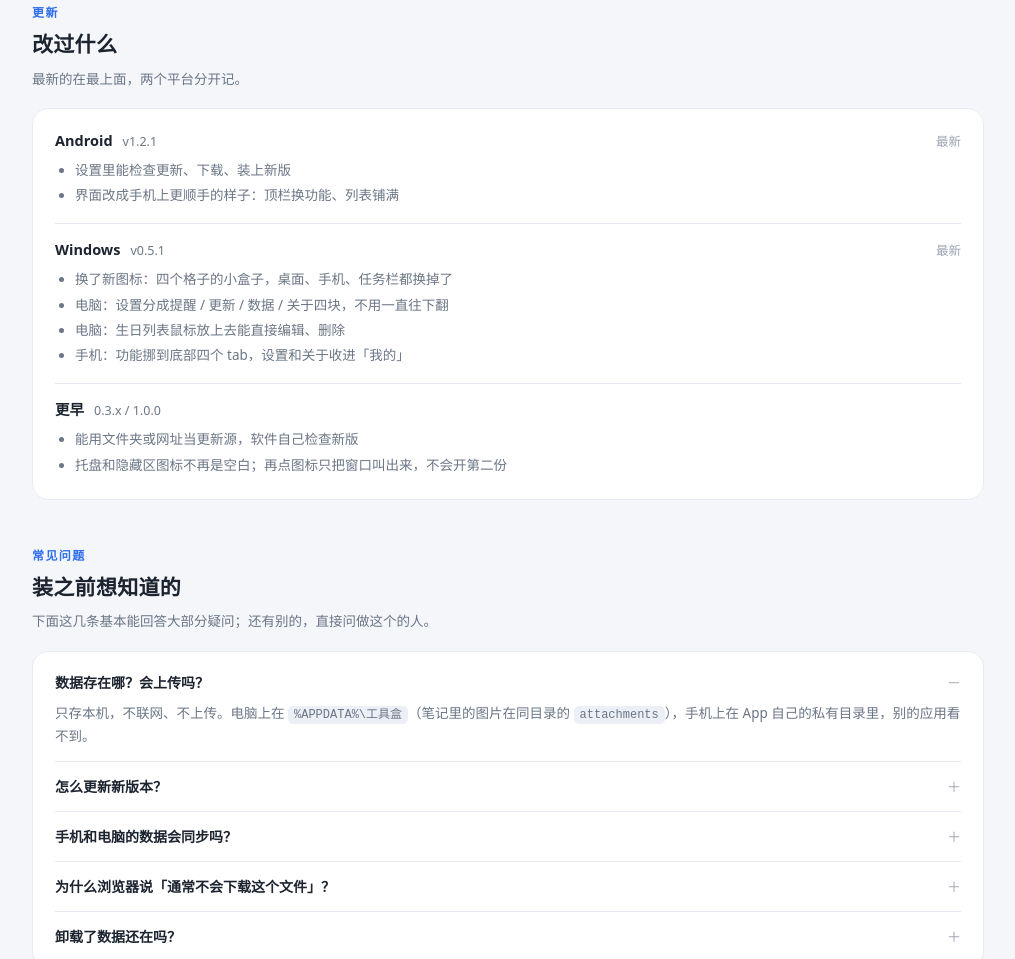
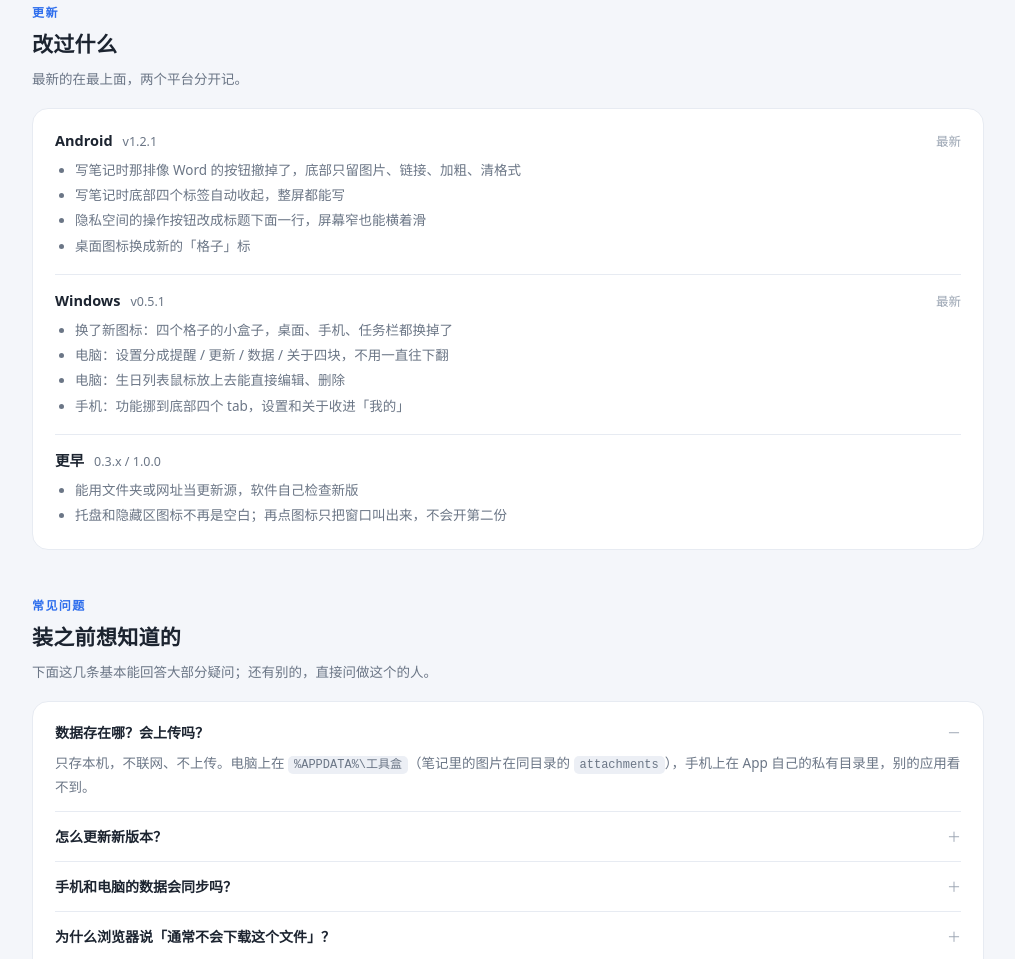
Before and after one commit to potatoes-07/toolbox, a plain HTML site: page index.html in a window 1280 px wide. Shown: the part 2909-3868 px from the top of the page, without its empty margins (132-1147 px from the left). Drawn offline with Linux system fonts and the light colour scheme.

Commit message:
下载页：安卓更新记录自动读 feed

```diff
--- a/index.html
+++ b/index.html
@@ -357,7 +357,7 @@
         <div class="log">
           <div class="log-item">
             <div class="log-top"><b>Android</b><span class="ver" id="ver-android">—</span><span class="when">最新</span></div>
-            <ul>
+            <ul id="notes-android">
               <li>设置里能检查更新、下载、装上新版</li>
               <li>界面改成手机上更顺手的样子：顶栏换功能、列表铺满</li>
             </ul>
@@ -432,6 +432,7 @@
         const verWin = document.getElementById('ver-win');
         const verAndroid = document.getElementById('ver-android');
         const notesWin = document.getElementById('notes-win');
+        const notesAndroid = document.getElementById('notes-android');
         const winBtn = document.getElementById('dl-win');
         const andBtn = document.getElementById('dl-android');
 
@@ -466,6 +467,14 @@
           andMeta.innerHTML = `v${apk.version} · 安装包 ${mb(apk.size)} MB<br />传到手机上点开装，允许未知来源`;
           andBtn.href = apk.url || '#';
           verAndroid.textContent = 'v' + apk.version;
+
+          const aLines = String(apk.notes || '')
+            .split(/\r?\n/)
+            .map((s) => s.trim())
+            .filter((s) => s && !/^v?\d/.test(s));
+          if (aLines.length) {
+            notesAndroid.innerHTML = aLines.map((s) => `<li>${s.replace(/^[-·]\s*/, '')}</li>`).join('');
+          }
         } catch (e) {
           andMeta.textContent = '安装包暂时读不到';
           andBtn.href = '#';
```
